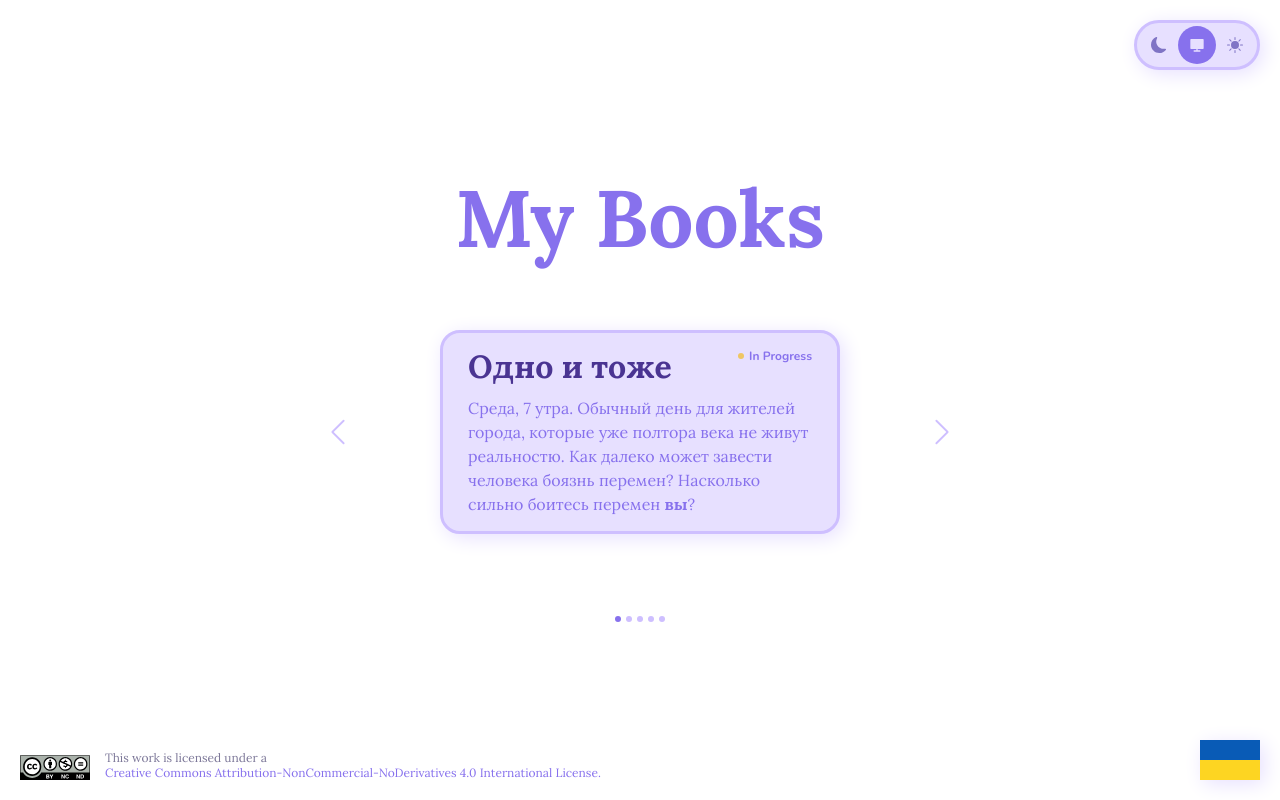
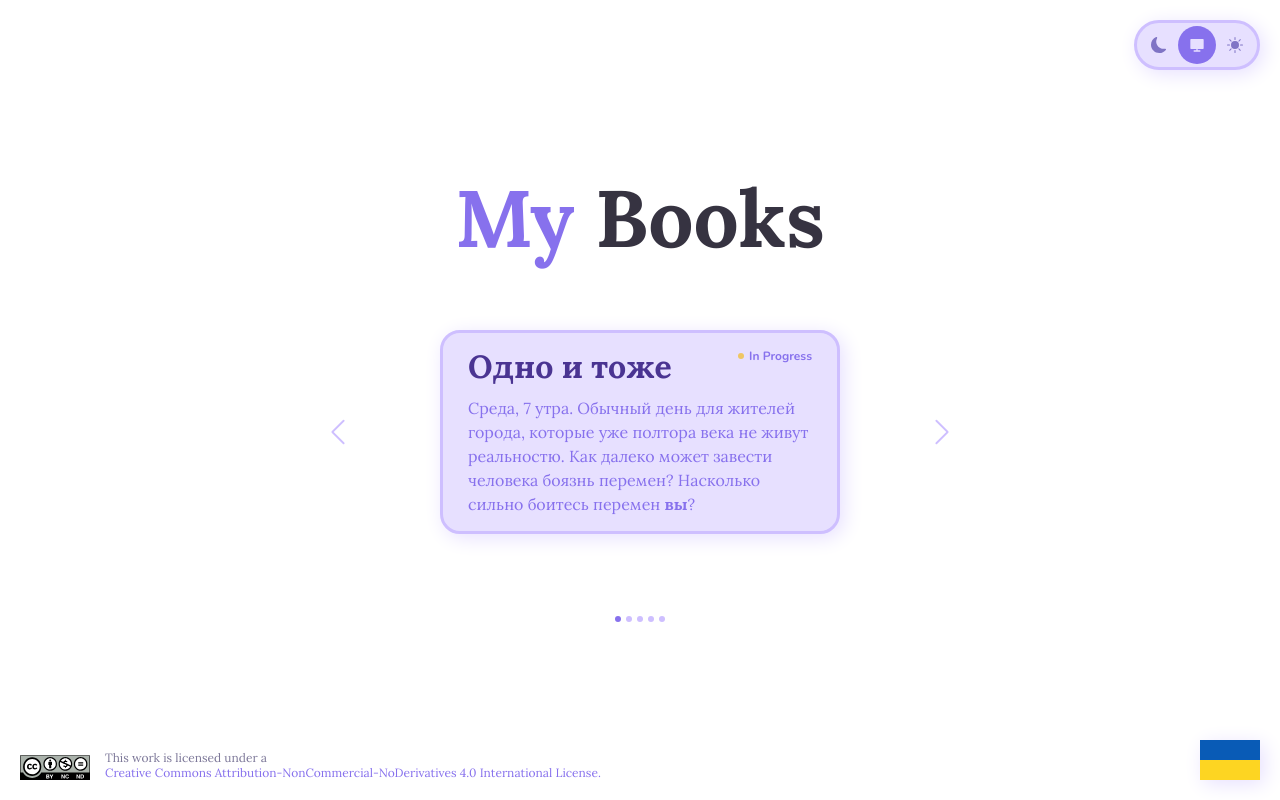
Before and after one commit to SophiWeiss/MyBooks, a Next.js app: page / in a window 1280 px wide. Built offline with nearby package versions, Linux system fonts and the light colour scheme.

Commit message:
fixed homepage title

```diff
--- a/src/app/page.js
+++ b/src/app/page.js
@@ -1,5 +1,4 @@
 import style from './page.module.css'
-import commonStyle from '@/css/common.module.css'
 import Link from 'next/link'
 import { getSortedBooksData } from '@/lib/books'
 import ThemeSwitch from '@/components/ThemeSwitch'
@@ -14,7 +13,7 @@ export default async function Home() {
         <ThemeSwitch />
       </header>
       <main className={style.home}>
-        <h1 className={commonStyle.title}>
+        <h1 className={style.title}>
           <Link href={'/about-me'}>My</Link> Books
         </h1>
         <BookCarousel books={await getSortedBooksData()} />
--- a/src/app/page.module.css
+++ b/src/app/page.module.css
@@ -11,6 +11,11 @@
     align-items: center;
 }
 
+.title {
+    composes: title from 'src/css/common.module.css';
+    color: var(--color-text-primary);
+}
+
 .footer {
     display: flex;
     width: 100%;
```
